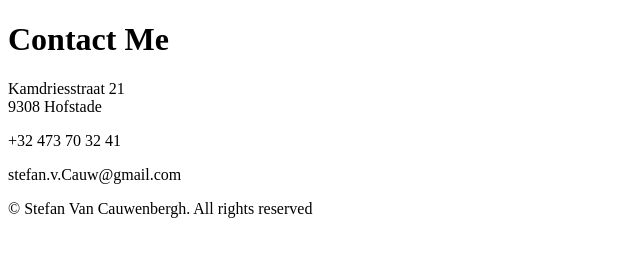
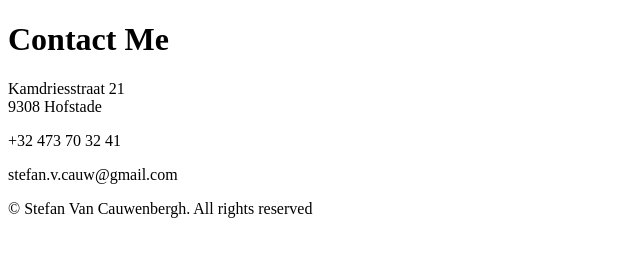
Before and after one commit to SVanCauwenbergh/html-Portfolio, a plain HTML site: page Public/Contact Me.html in a window 1280 px wide. Shown: the full height of the page, 0-640 px from the left. Drawn offline with Linux system fonts and the light colour scheme.

Commit message:
Update Contact Me.html

```diff
--- a/Public/Contact Me.html
+++ b/Public/Contact Me.html
@@ -11,7 +11,7 @@
     <p>Kamdriesstraat 21 <br>
        9308 Hofstade</p>
     <p>+32 473 70 32 41</p>
-    <p>stefan.v.Cauw@gmail.com</p>
+    <p>stefan.v.cauw@gmail.com</p>
 </body>
 
 <footer>
```
